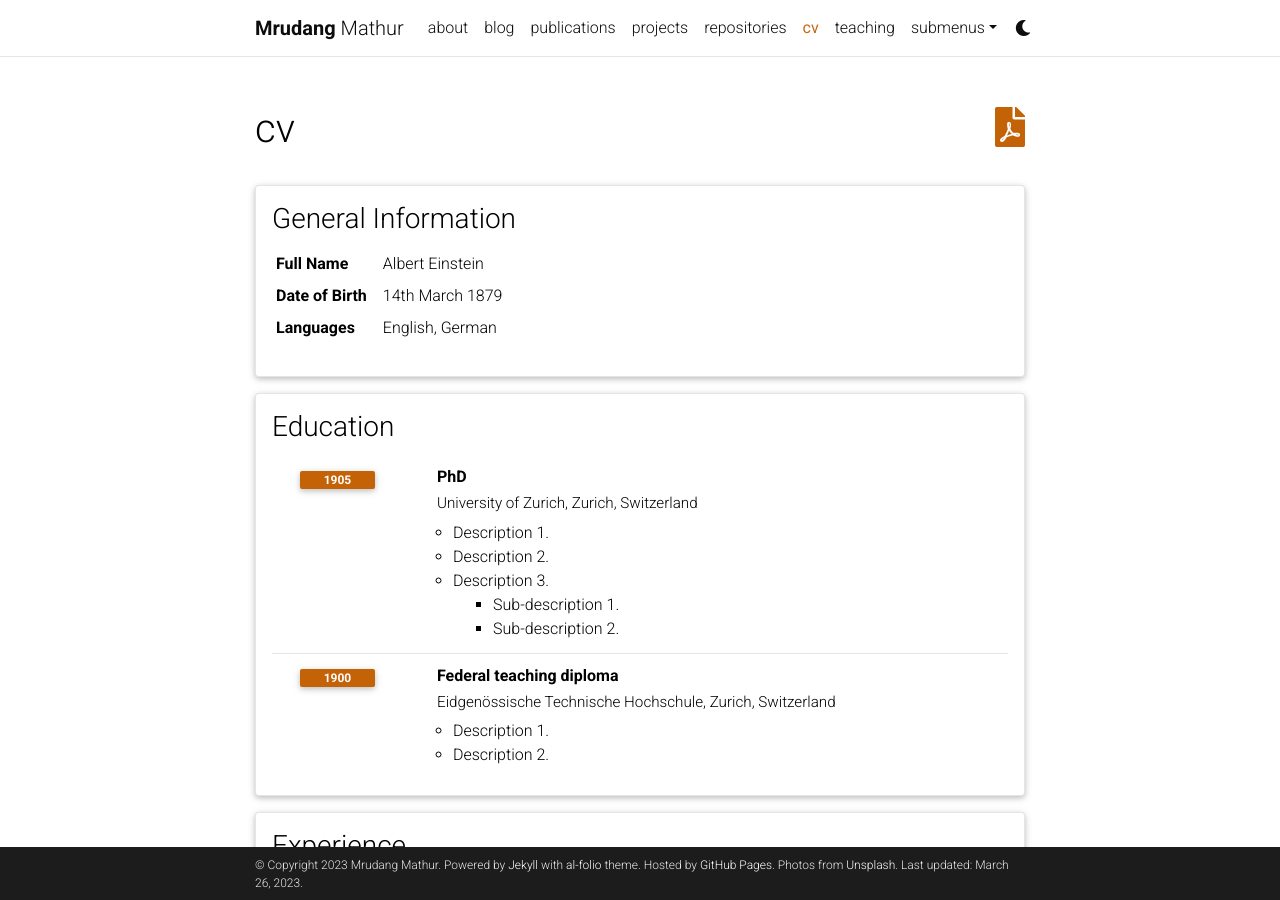
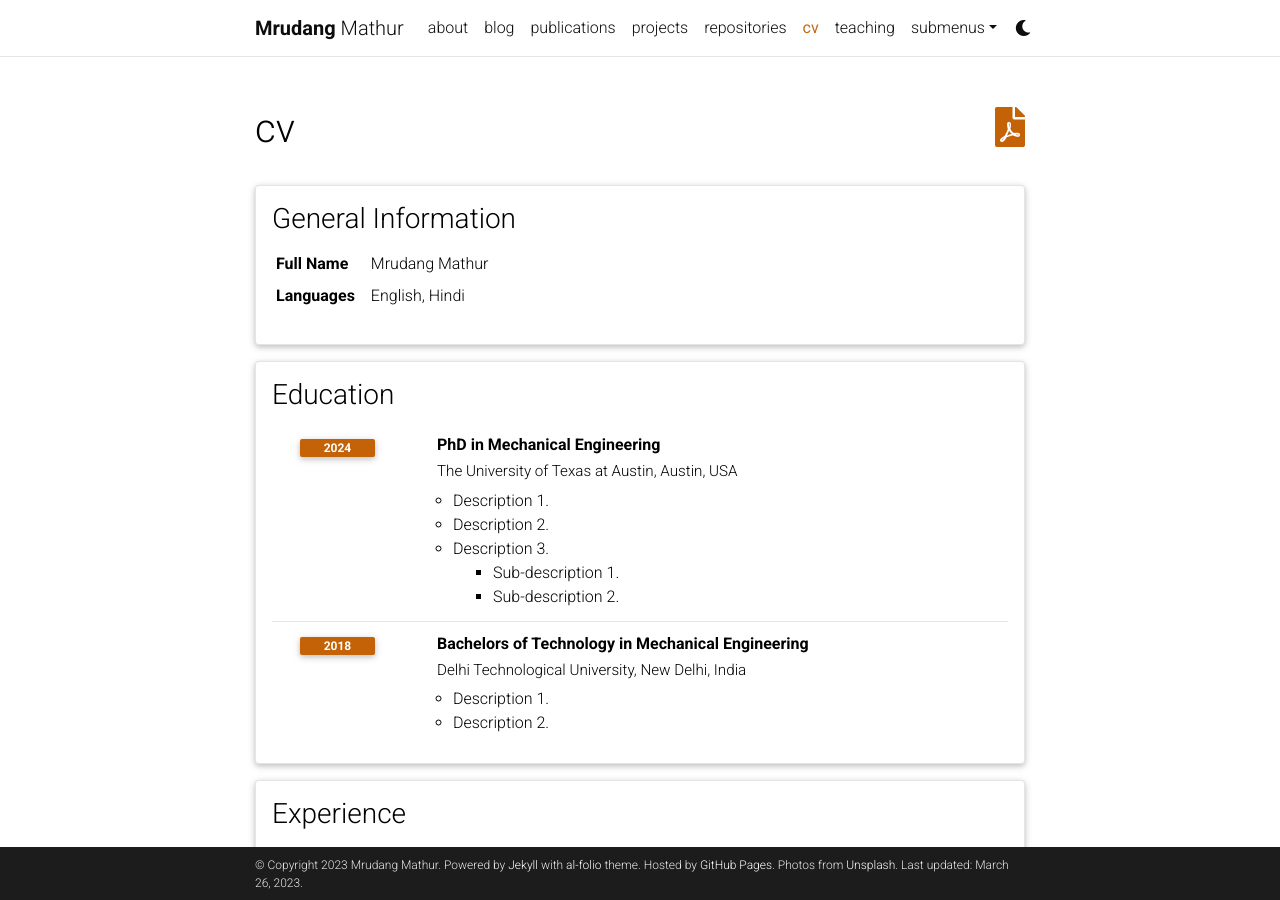
Before and after one commit to mrudangm/mrudangm.github.io, a Jekyll site: the page built from _pages/cv.md, in a window 1280 px wide and 900 px high. Built offline with Jekyll 4.4.1, drawn with Linux system fonts in a browser that asks for light colours; comment, search, counter and statistics services are not loaded; a style sheet for code colours, icons or effects is not loaded.

Commit message:
Update CV

```diff
--- a/_data/cv.yml
+++ b/_data/cv.yml
@@ -2,18 +2,16 @@
   type: map
   contents:
     - name: Full Name
-      value: Albert Einstein
-    - name: Date of Birth
-      value: 14th March 1879
+      value: Mrudang Mathur
     - name: Languages
-      value: English, German
+      value: English, Hindi
 
 - title: Education
   type: time_table
   contents:
-    - title: PhD
-      institution: University of Zurich, Zurich, Switzerland
-      year: 1905
+    - title: PhD in Mechanical Engineering
+      institution: The University of Texas at Austin, Austin, USA
+      year: 2024
       description:
         - Description 1.
         - Description 2.
@@ -21,9 +19,9 @@
           contents:
             - Sub-description 1.
             - Sub-description 2.
-    - title: Federal teaching diploma
-      institution: Eidgenössische Technische Hochschule, Zurich, Switzerland
-      year: 1900
+    - title: Bachelors of Technology in Mechanical Engineering
+      institution: Delhi Technological University, New Delhi, India
+      year: 2018
       description:
         - Description 1.
         - Description 2.
```
